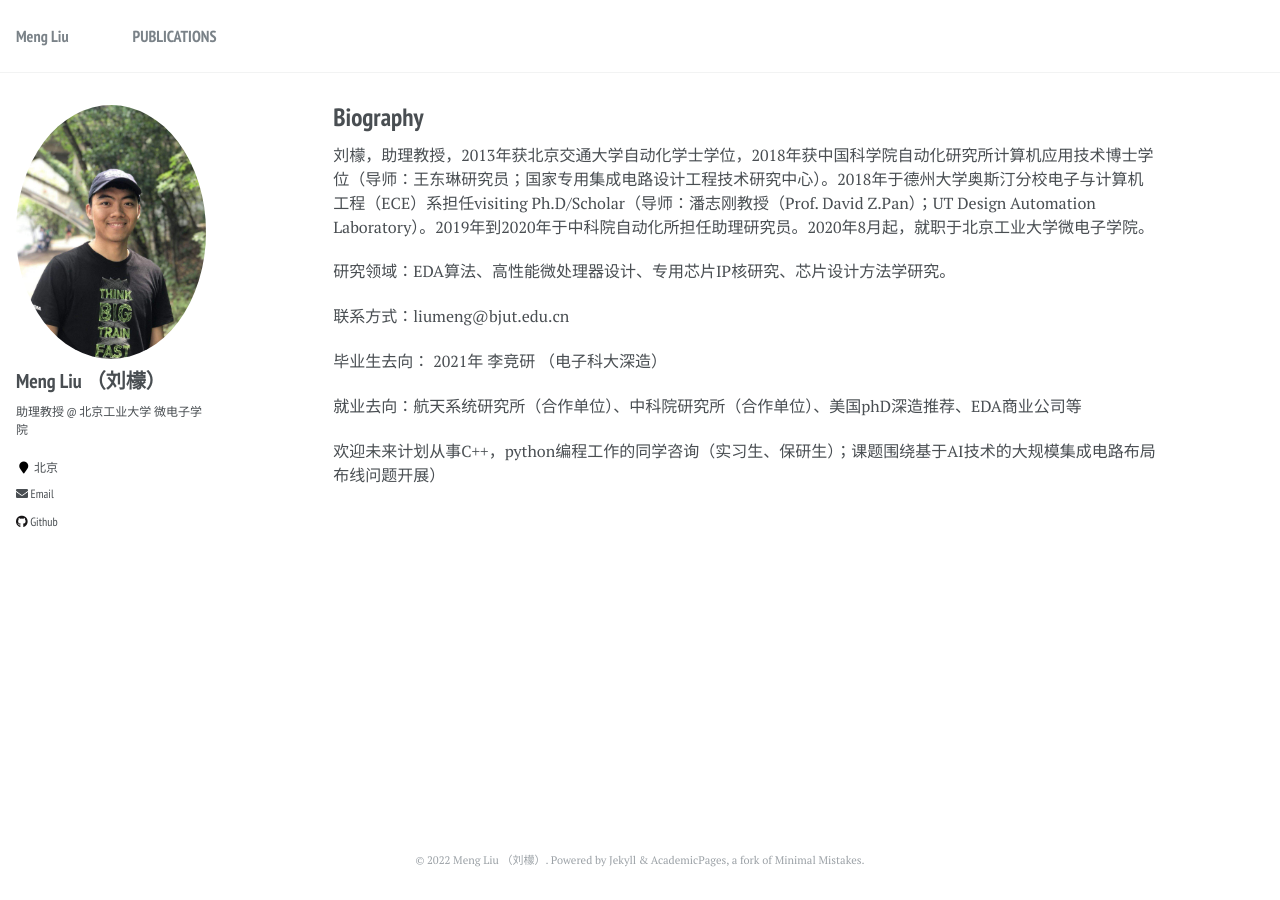
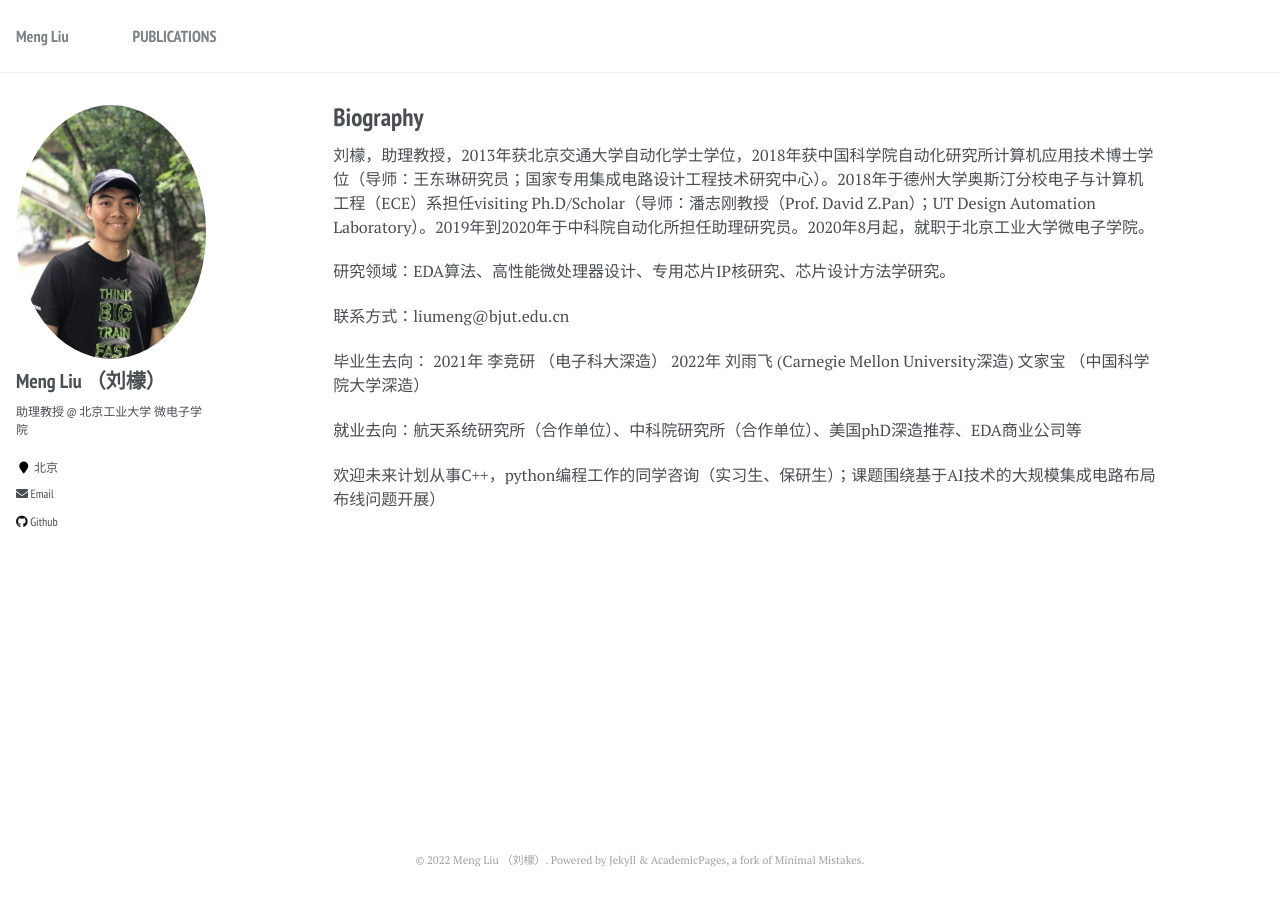
Before and after one commit to liumengbjut/liumengbjut.github.io, a Jekyll site: the page built from _pages/about.md, in a window 1280 px wide. Built offline with Jekyll 4.4.1, drawn with Linux system fonts in a browser that asks for light colours.

Commit message:
Update about.md

```diff
--- a/_pages/about.md
+++ b/_pages/about.md
@@ -18,6 +18,8 @@ redirect_from:
 
 毕业生去向：
 2021年  李竞研  （电子科大深造）
+2022年  刘雨飞   (Carnegie Mellon University深造)
+        文家宝  （中国科学院大学深造）
 
 就业去向：航天系统研究所（合作单位）、中科院研究所（合作单位）、美国phD深造推荐、EDA商业公司等
 
```
